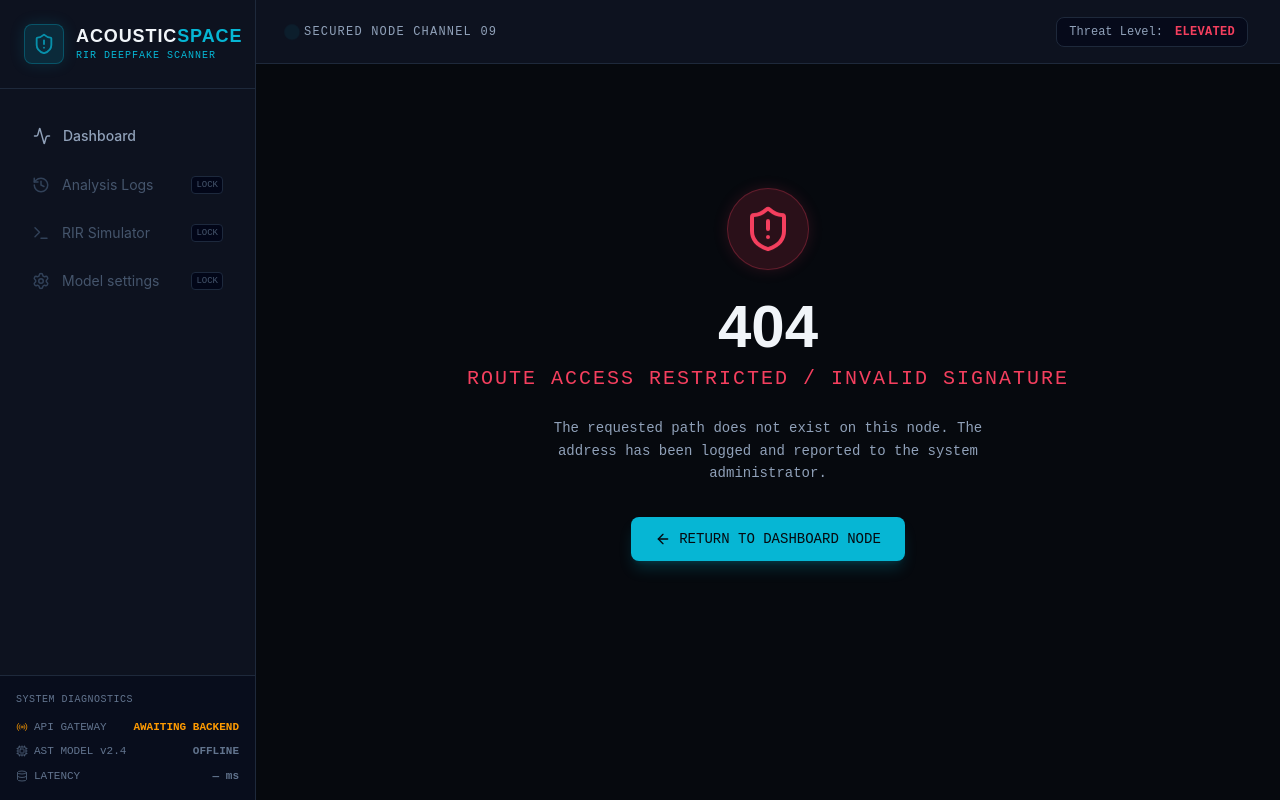
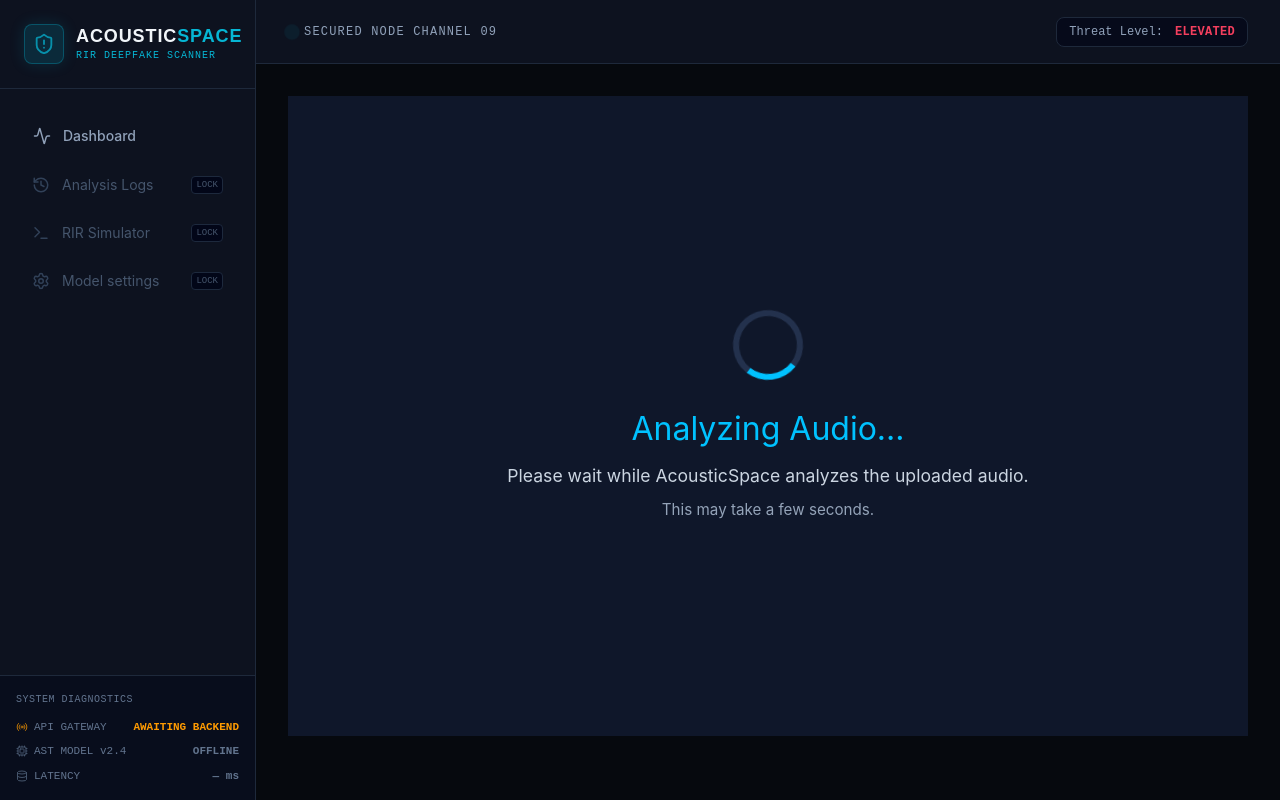
Before and after one commit to Subhamsojitra/AcousticSpace-Group-2, a React (Vite) app in the folder AcousticSpace/frontend/: page /loading in a window 1280 px wide. Built offline with nearby package versions, Linux system fonts and the light colour scheme.

Commit message:
Add loading state UI

```diff
--- a/AcousticSpace/frontend/src/App.jsx
+++ b/AcousticSpace/frontend/src/App.jsx
@@ -4,13 +4,16 @@ import DashboardLayout from './layouts/DashboardLayout';
 import Dashboard from './pages/Dashboard';
 import Results from './pages/Results';
 import NotFound from './pages/NotFound';
+import LoadingState from './components/LoadingState';
+
 
 function App() {
   return (
     <Router>
       <DashboardLayout>
-        <Routes>
+       <Routes>
           <Route path="/" element={<Dashboard />} />
+          <Route path="/loading" element={<LoadingState />} />
           <Route path="/results" element={<Results />} />
           <Route path="*" element={<NotFound />} />
         </Routes>
@@ -18,5 +21,4 @@ function App() {
     </Router>
   );
 }
-
 export default App;
--- /dev/null
+++ b/AcousticSpace/frontend/src/components/LoadingState.css
@@ -0,0 +1,48 @@
+.loading-container {
+  min-height: 80vh;
+  display: flex;
+  flex-direction: column;
+  justify-content: center;
+  align-items: center;
+  background: #0f172a;
+  color: #ffffff;
+  text-align: center;
+  padding: 20px;
+}
+
+.spinner {
+  width: 70px;
+  height: 70px;
+  border: 6px solid #23314d;
+  border-top: 6px solid #00c2ff;
+  border-radius: 50%;
+  animation: spin 1s linear infinite;
+  margin-bottom: 25px;
+}
+
+.loading-container h2 {
+  font-size: 2rem;
+  margin-bottom: 10px;
+  color: #00c2ff;
+}
+
+.loading-container p {
+  font-size: 1.1rem;
+  color: #cbd5e1;
+  margin-bottom: 10px;
+}
+
+.loading-container span {
+  font-size: 0.95rem;
+  color: #94a3b8;
+}
+
+@keyframes spin {
+  0% {
+    transform: rotate(0deg);
+  }
+
+  100% {
+    transform: rotate(360deg);
+  }
+}
--- /dev/null
+++ b/AcousticSpace/frontend/src/components/LoadingState.jsx
@@ -0,0 +1,18 @@
+import React from "react";
+import "./LoadingState.css";
+
+const LoadingState = () => {
+  return (
+    <div className="loading-container">
+      <div className="spinner"></div>
+
+      <h2>Analyzing Audio...</h2>
+
+      <p>Please wait while AcousticSpace analyzes the uploaded audio.</p>
+
+      <span>This may take a few seconds.</span>
+    </div>
+  );
+};
+
+export default LoadingState;
```
